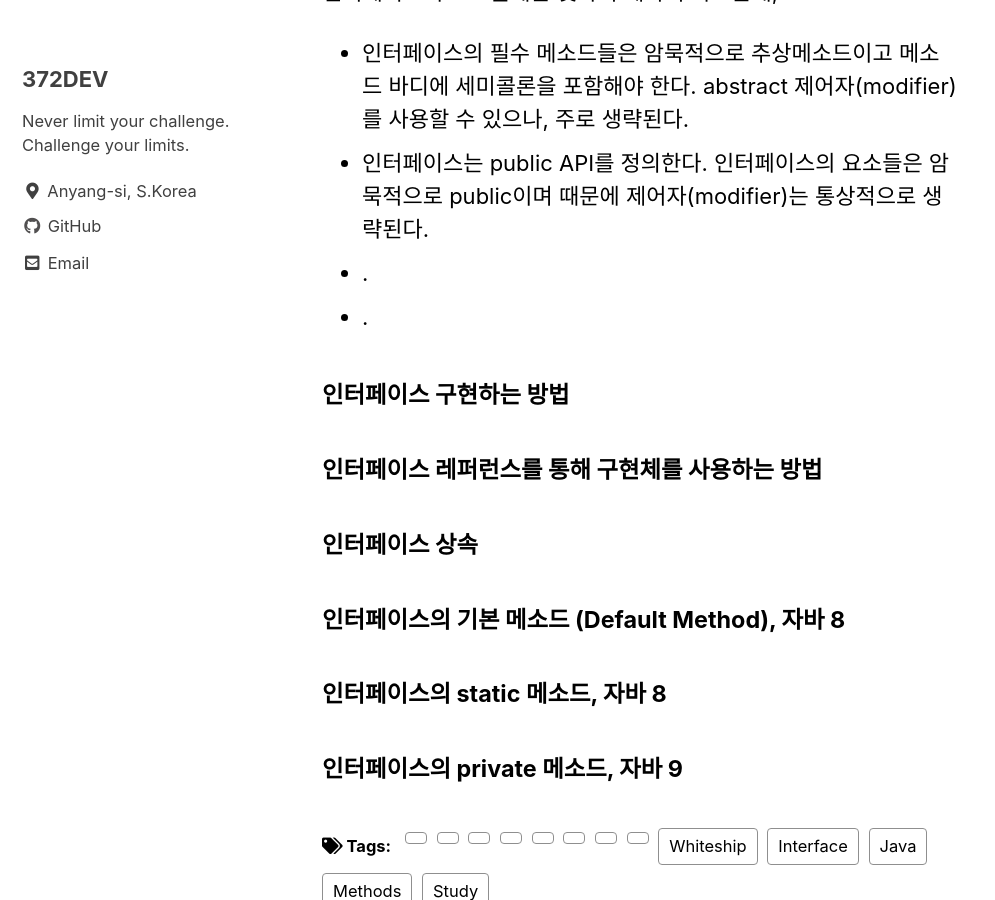
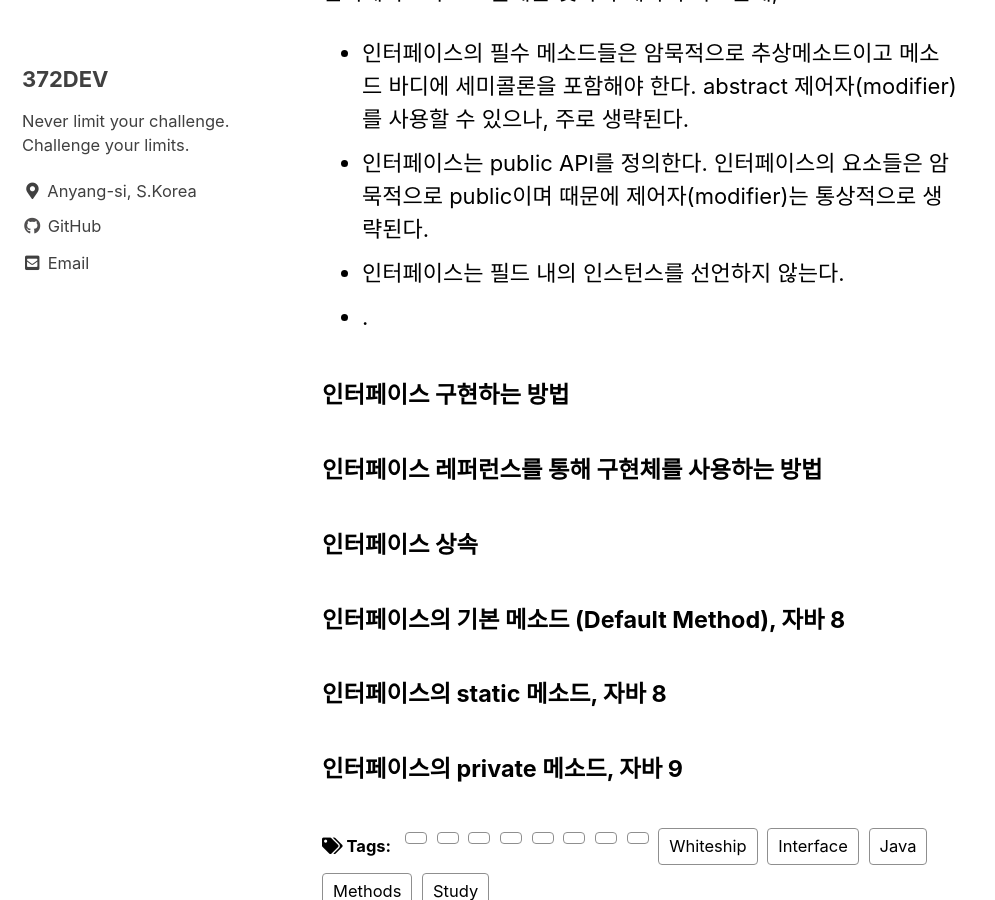
Before and after one commit to 372dev/372dev.github.io, a Jekyll site: the page built from _posts/2021-01-08-post19.md, in a window 1280 px wide and 900 px high, scrolled down 1330 px. Shown: the whole window, without its empty margins (0-995 px from the left). Built offline with Jekyll 4.4.1, drawn with Linux system fonts in a browser that asks for light colours; cached includes are drawn as plain includes.

Commit message:
Update 2021-01-08-post19.md

```diff
--- a/_posts/2021-01-08-post19.md
+++ b/_posts/2021-01-08-post19.md
@@ -27,7 +27,7 @@ interface Centered {
 
 * 인터페이스의 필수 메소드들은 암묵적으로 추상메소드이고 메소드 바디에 세미콜론을 포함해야 한다. abstract 제어자(modifier)를 사용할 수 있으나, 주로 생략된다.
 * 인터페이스는 public API를 정의한다. 인터페이스의 요소들은 암묵적으로 public이며 때문에 제어자(modifier)는 통상적으로 생략된다.
-* .
+* 인터페이스는 필드 내의 인스턴스를 선언하지 않는다.
 * .
 
 
```
